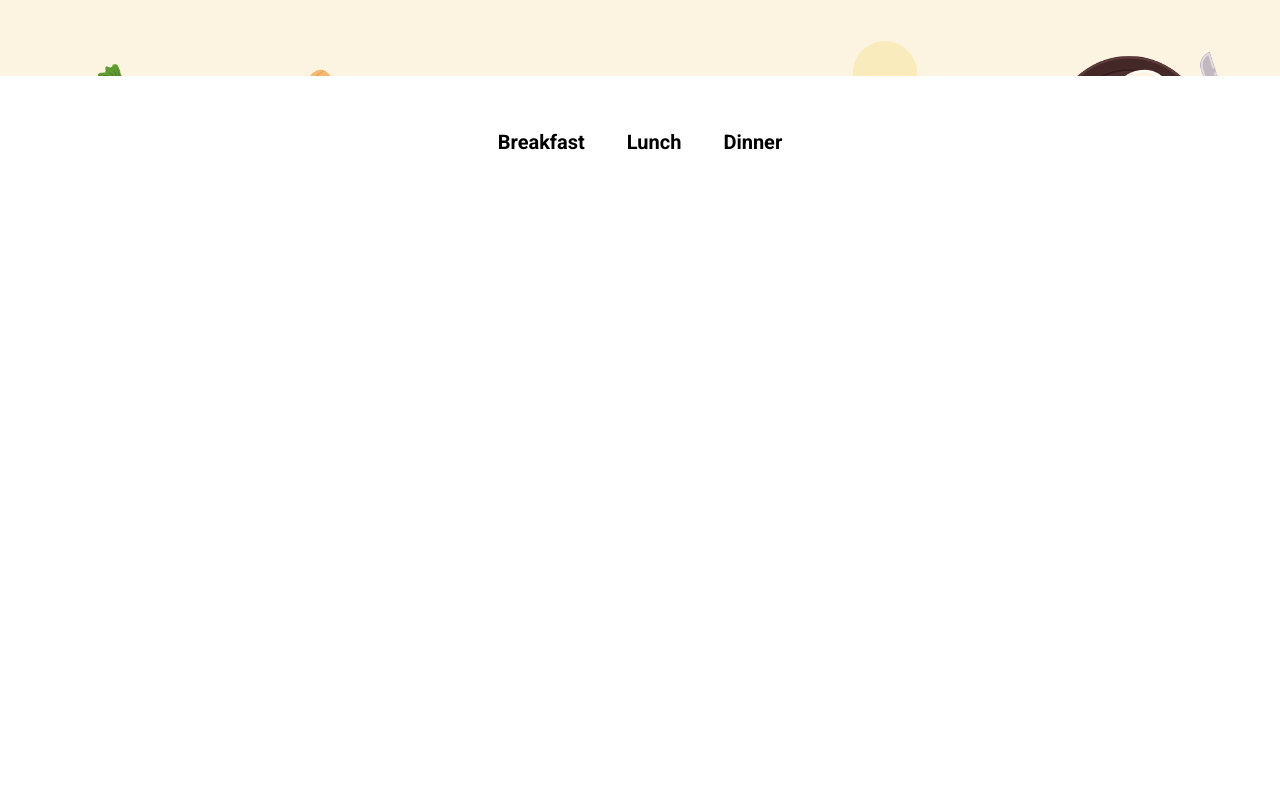
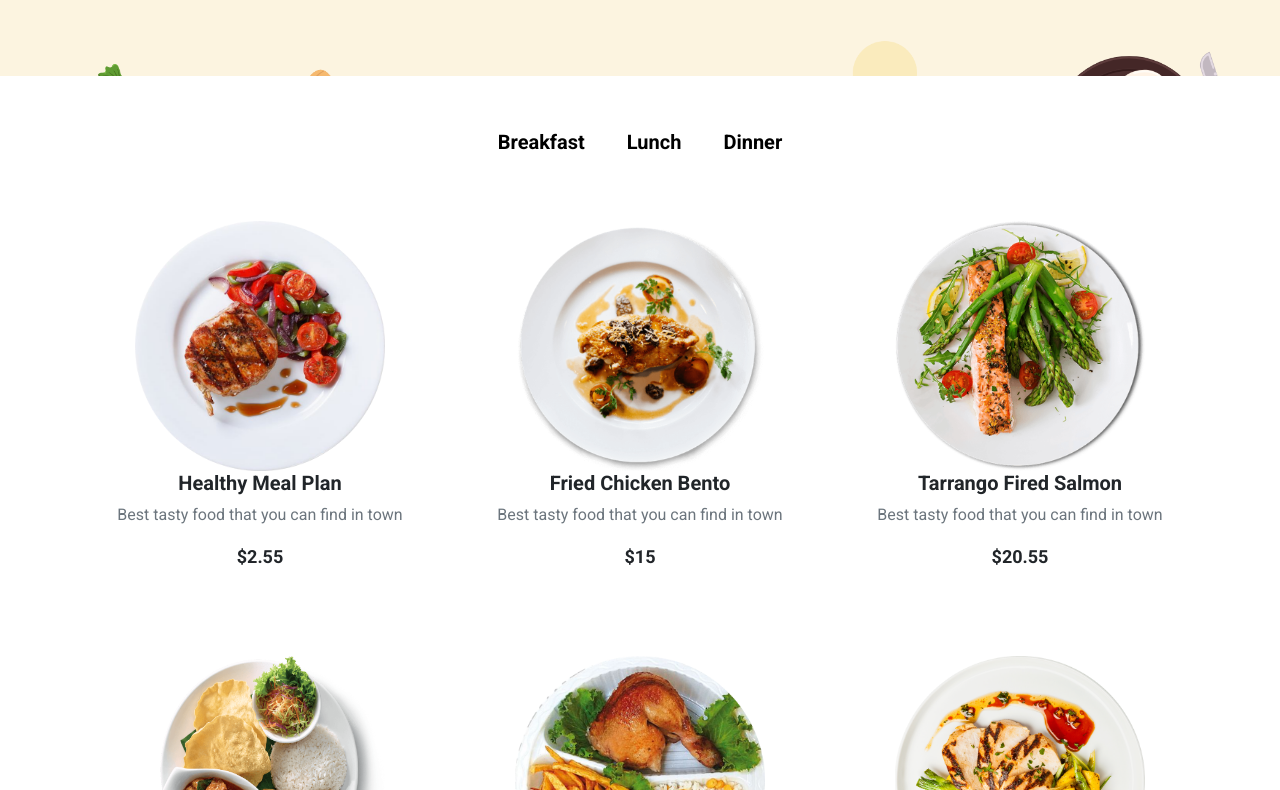
Before and after one commit to antusaha970/testy-onion-restaurant, a React (Create React App) app: page / in a window 1280 px wide. Shown: the part 490-1280 px from the top of the page. Before the commit the page ends 800 px from the top, so only its background shows below. Built offline with nearby package versions, Linux system fonts and the light colour scheme.

Commit message:
Added category filter functionality

```diff
--- a/src/App.js
+++ b/src/App.js
@@ -4,8 +4,10 @@ import './App.css';
 import HeroArea from './components/HeroArea/HeroArea';
 import { Routes } from 'react-router-dom';
 import MenuBar from './components/MenuBar/MenuBar';
-import { useState } from 'react';
+import { useState,createContext } from 'react';
 import foodData from './fakeData';
+
+export const DishContext = createContext();
 
 
 function App() {
@@ -19,7 +21,7 @@ function App() {
 
 
   return (
-    <div className="App">
+    <DishContext.Provider value={[allItems,setAllItems]}>
 
       <NavArea></NavArea>
       <HeroArea></HeroArea>
@@ -28,7 +30,7 @@ function App() {
       <Routes>
 
       </Routes>
-    </div>
+    </DishContext.Provider>
   );
 }
 
--- a/src/components/MenuBar/MenuBar.css
+++ b/src/components/MenuBar/MenuBar.css
@@ -4,10 +4,11 @@
     margin: 0 15px;
     font-size: 20px;
     font-weight: 700;
+
 }
 
 .mnu-btn:hover{
-    border-bottom: 2px solid #F91944;
+    border-bottom: 1px solid #F91944;
 }
 
 .menuBar{
--- a/src/components/MenuBar/MenuBar.js
+++ b/src/components/MenuBar/MenuBar.js
@@ -1,15 +1,48 @@
-import React from 'react';
+import React, { useContext, useEffect, useState } from 'react';
+import { Container } from 'react-bootstrap';
+import { Link } from 'react-router-dom';
+import { DishContext } from '../../App';
+import SingleDish from '../SingleDish/SingleDish';
 import './MenuBar.css';
 
 const MenuBar = () => {
+    const [allItems, setAllItems] = useContext(DishContext);
+    const [currentDish, setCurrentDish] = useState([]);
+    useEffect(() => {
+        const dishes = allItems.filter(dish => dish.category === 'lunch');
+        setCurrentDish(dishes);
+    }, [])
+    console.log(currentDish);
+
+    const handleClick = (e) =>{
+        if(e.target.innerText === 'Breakfast'){
+            const newDishes = allItems.filter(dish => dish.category === 'breakfast');
+            setCurrentDish(newDishes);
+        }
+        if(e.target.innerText === 'Lunch'){
+            const newDishes = allItems.filter(dish => dish.category === 'lunch');
+            setCurrentDish(newDishes);
+        }
+        if(e.target.innerText === 'Dinner'){
+            const newDishes = allItems.filter(dish => dish.category === 'dinner');
+            setCurrentDish(newDishes);
+        }
+    }
     return (
-        <div className='menuBar'>
-            <div className="all-btn d-flex justify-content-center align-items-center">
-                <button className='mnu-btn'>Breakfast</button>
-                <button className='mnu-btn'>Lunch</button>
-                <button className='mnu-btn'>Dinner</button>
+        <Container>
+            <div className='menuBar'>
+                <div className="all-btn mb-5 d-flex justify-content-center align-items-center">
+                    <Link to='/'><button className='mnu-btn' onClick={handleClick}>Breakfast</button></Link>
+                    <Link to='/'><button className='mnu-btn' onClick={handleClick}>Lunch</button></Link>
+                    <Link to='/'><button className='mnu-btn' onClick={handleClick}>Dinner</button></Link>
+                </div>
+                <div className="row">
+                    {
+                        currentDish?.map(item => <SingleDish item={item} key={item.id}></SingleDish>)
+                    }
+                </div>
             </div>
-        </div>
+        </Container>
     );
 };
 
--- /dev/null
+++ b/src/components/SingleDish/SingleDish.css
@@ -0,0 +1,28 @@
+.food-img {
+    height: 250px;
+    width: 250px;
+}
+
+.dish-name {
+    font-weight: 700;
+    font-size: 20px;
+}
+
+.dish-price {
+    font-weight: 700;
+    font-size: 18px;
+}
+
+.dish-container {
+    margin-bottom: 40px;
+    padding: 15px;
+    cursor: pointer;
+    border-radius: 10px;
+    transition: 0.3s;
+}
+
+.dish-container:hover {
+    -webkit-box-shadow: 2px 3.5px 12px 2px #dddddd;
+    -moz-box-shadow: 2px 3.5px 12px 2px #dddddd;
+    box-shadow: 2px 3.5px 12px 2px #dddddd;
+}
--- /dev/null
+++ b/src/components/SingleDish/SingleDish.js
@@ -0,0 +1,19 @@
+import React from 'react';
+import './SingleDish.css';
+
+const SingleDish = (props) => {
+    const { name, description, price, img } = props.item;
+    return (
+        <div className='col-md-4'>
+            <div className="dish-container text-center">
+                <img src={img} alt="food" className='food-img' />
+                <h5 className='dish-name'>{name}</h5>
+                <p className='text-muted'>{description}</p>
+                <p className='dish-price'>${price}</p>
+
+            </div>
+        </div>
+    );
+};
+
+export default SingleDish;
--- a/src/fakeData.js
+++ b/src/fakeData.js
@@ -9,128 +9,146 @@ const dinnerImgs = importAll(require.context('./images/dinner', false, /\.(png|j
 
 const foodData = [
     {
+        id: 1,
         name: "Bagel and Cream Cheese",
         description: "Best tasty food that you can find in town",
-      price:10,
+        price: 10,
         img: breakfastImgs["breakfast1.png"],
         category: "breakfast"
     },
     {
+        id: 2,
         name: "Breakfast Sandwich",
         description: "Best tasty food that you can find in town",
-      price:10,
+        price: 10,
         img: breakfastImgs["breakfast2.png"],
         category: "breakfast"
     },
     {
+        id: 3,
         name: "Baked Chicken",
         description: "Best tasty food that you can find in town",
-      price:10,
+        price: 10,
         img: breakfastImgs["breakfast3.png"],
         category: "breakfast"
     },
     {
+        id: 4,
         name: "Eggs Benedict",
         description: "Best tasty food that you can find in town",
-      price:10,
+        price: 10,
         img: breakfastImgs["breakfast4.png"],
         category: "breakfast"
     },
     {
+        id: 5,
         name: "Toast And Fried Eggs",
         description: "Best tasty food that you can find in town",
-      price:10,
+        price: 10,
         img: breakfastImgs["breakfast5.png"],
         category: "breakfast"
     },
     {
+        id: 6,
         name: "Full breakfast fried Egg Toast Brunch",
         description: "Best tasty food that you can find in town",
-      price:10,
+        price: 10,
         img: breakfastImgs["breakfast6.png"],
         category: "breakfast"
     },
     {
+        id: 7,
         name: "Healthy Meal Plan",
         description: "Best tasty food that you can find in town",
-      price:2.55,
+        price: 2.55,
         img: lunchImgs["lunch1.png"],
         category: "lunch"
     },
     {
+        id: 8,
         name: "Fried Chicken Bento",
         description: "Best tasty food that you can find in town",
-      price:15,
+        price: 15,
         img: lunchImgs["lunch2.png"],
         category: "lunch"
     },
     {
+        id: 9,
         name: "Tarrango Fired Salmon",
         description: "Best tasty food that you can find in town",
-      price:20.55,
+        price: 20.55,
         img: lunchImgs["lunch3.png"],
         category: "lunch"
     },
     {
+        id: 10,
         name: "Indian Lunch",
         description: "Best tasty food that you can find in town",
-      price:12.55,
+        price: 12.55,
         img: lunchImgs["lunch4.png"],
         category: "lunch"
     },
     {
+        id: 11,
         name: "Mutton steak",
         description: "Best tasty food that you can find in town",
-      price:21.55,
+        price: 21.55,
         img: lunchImgs["lunch5.png"],
         category: "lunch"
     },
     {
+        id: 12,
         name: "Honey Meat Fry With seed",
         description: "Best tasty food that you can find in town",
-      price:50.55,
+        price: 50.55,
         img: lunchImgs["lunch6.png"],
         category: "lunch"
     },
     {
+        id: 13,
         name: "Salmon with Grapefruit",
         description: "Dinner that will fill your hunger with satisfaction",
-      price:50.55,
+        price: 50.55,
         img: dinnerImgs["dinner1.png"],
         category: "dinner"
     },
     {
+        id: 14,
         name: "Lamooni Salmon Picca",
         description: "Dinner that will fill your hunger with satisfaction",
-      price:50.55,
+        price: 50.55,
         img: dinnerImgs["dinner2.png"],
         category: "dinner"
     },
     {
+        id: 15,
         name: "Pork tandur",
         description: "Dinner that will fill your hunger with satisfaction",
-      price:50.55,
+        price: 50.55,
         img: dinnerImgs["dinner3.png"],
         category: "dinner"
     },
     {
+        id: 16,
         name: "Franch Fries With Cheese",
         description: "Dinner that will fill your hunger with satisfaction",
-      price:50.55,
+        price: 50.55,
         img: dinnerImgs["dinner4.png"],
         category: "dinner"
     },
     {
+        id: 17,
         name: "Garlic Butter With Baked Salmon",
         description: "Dinner that will fill your hunger with satisfaction",
-      price:50.55,
+        price: 50.55,
         img: dinnerImgs["dinner5.png"],
         category: "dinner"
     },
     {
+        id: 18,
         name: "Baked Chicken",
         description: "Dinner that will fill your hunger with satisfaction",
-      price:50.55,
+        price: 50.55,
         img: dinnerImgs["dinner6.png"],
         category: "dinner"
     },
```
Lines whose indentation alone changed are shown as unchanged.
